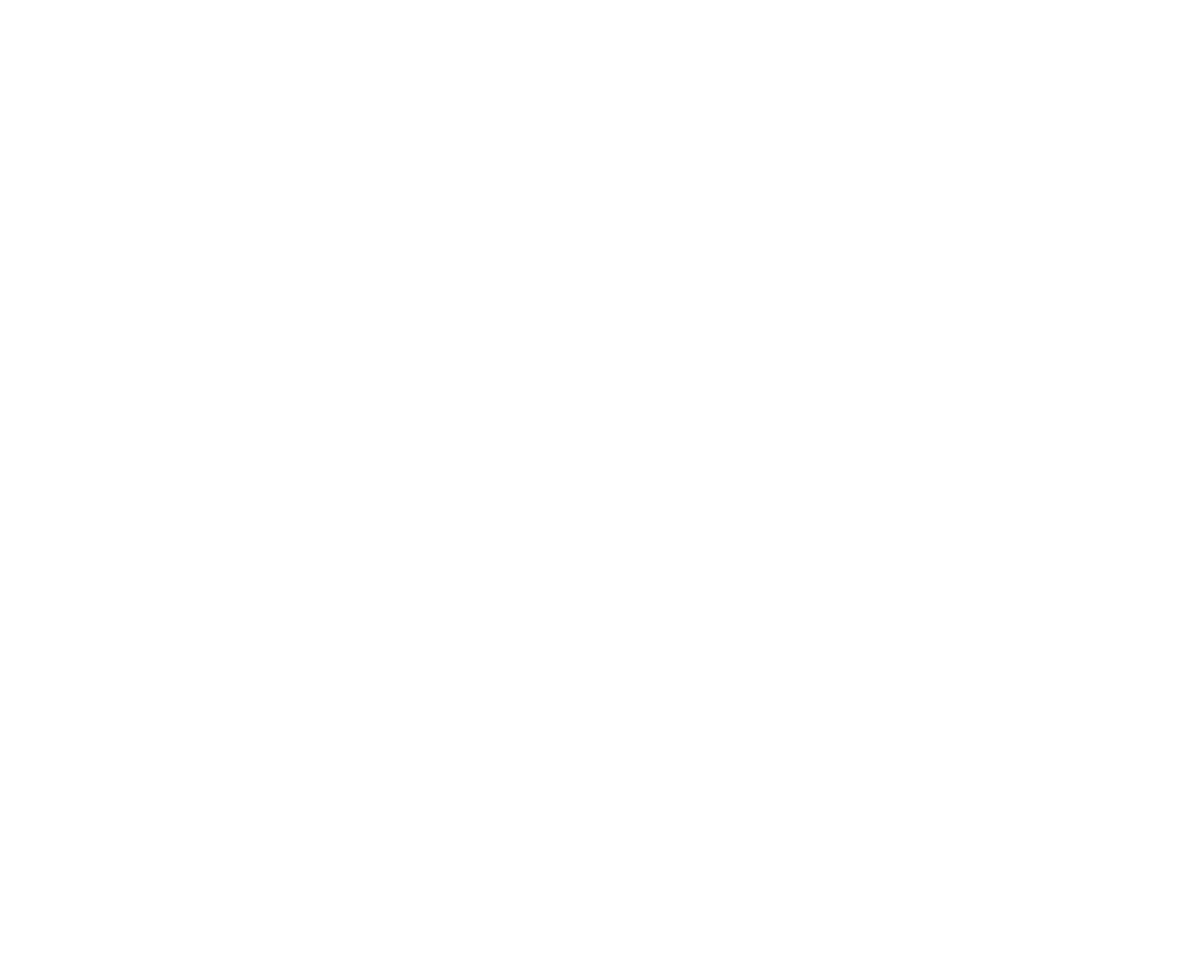
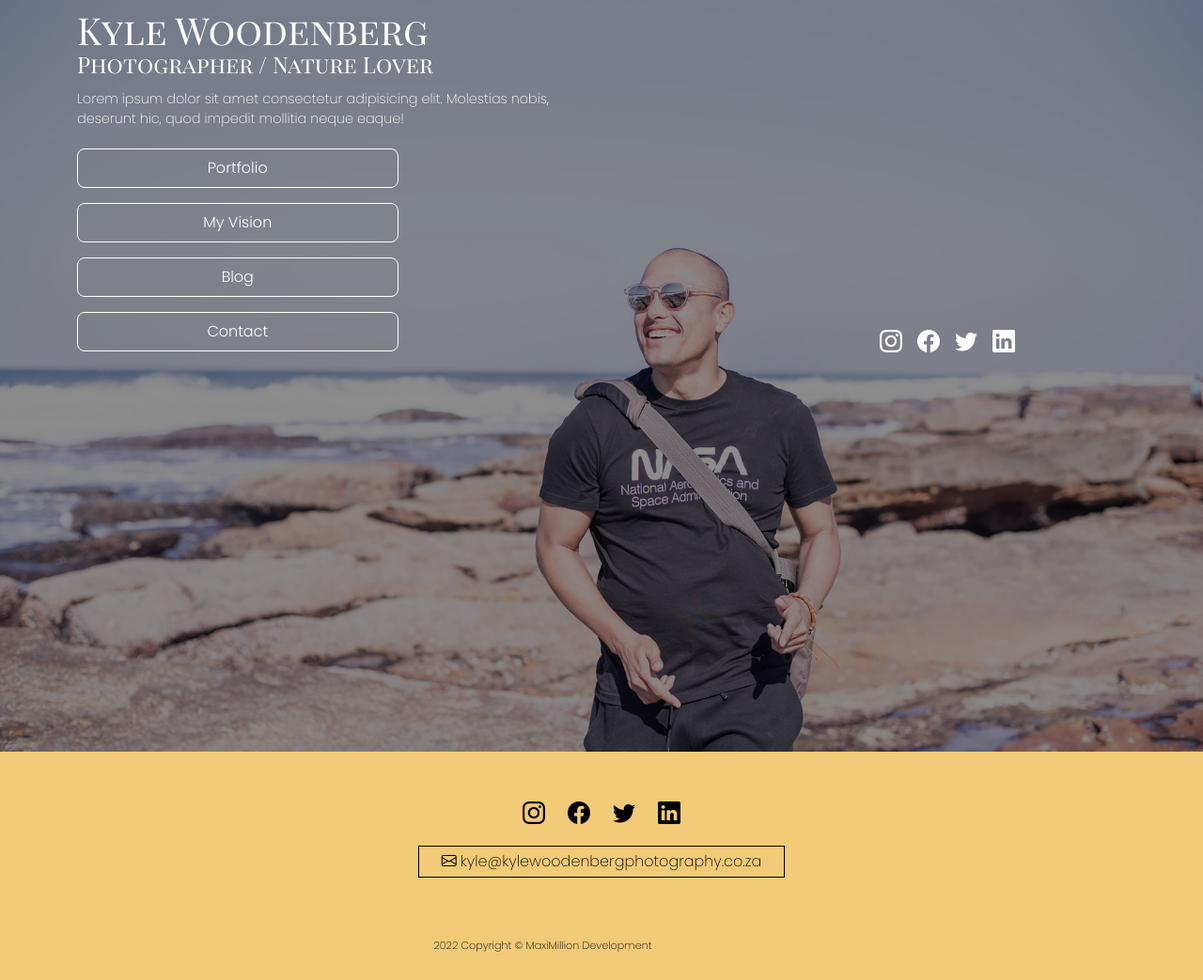
Before and after one commit to GinjiGlitch/photo-site, a plain HTML site: page index.html in a window 1280 px wide. Shown: the whole page at 94% size. Before the commit the page ends 800 px from the top, so only its background shows below. Drawn offline with nearby package versions, Linux system fonts and the light colour scheme.

Commit message:
Markup and styling of homepage

```diff
--- a/css/main.css
+++ b/css/main.css
@@ -0,0 +1,114 @@
+* {
+  font-family: "Poppins", sans-serif;
+  color: #fff;
+}
+
+#landingpage {
+  height: 100vh;
+  background-image: url(../home-imgs/kyle2.jpg);
+  background-repeat: no-repeat;
+  background-size: cover;
+  background-position: center;
+  box-shadow: 1000px 1000px #00000073 inset;
+}
+
+a {
+  color: #000;
+}
+
+h1,
+h2 {
+  font-family: "Playfair Display SC", serif;
+  font-size: 2.5em;
+}
+
+h2 {
+  margin-top: -10px;
+  margin-bottom: 12px;
+  font-size: 1.5em;
+}
+
+p {
+  margin-bottom: 12px;
+  font-weight: 200;
+  font-size: 0.9em;
+  width: 66%;
+}
+
+.home-content a {
+  width: 40%;
+}
+
+.home-content button {
+background-color: rgba(255, 0, 0, 0);
+  border-radius: 8px;
+  border: 1px solid #fff;
+  color: #fff;
+  width: 100%;
+  font-weight: 300;
+  padding: 8px 12px;
+  margin: 8px 0;
+  transition: all ease-in-out 0.2s;
+}
+
+.home-content button:hover {
+  background-color: #f3ca77;
+  border: 1px solid #f3ca77;
+  color: #000;
+}
+
+.socials {
+  font-size: 1.5em;
+}
+
+i {
+  color: #fff;
+  transition: all ease-in-out 0.2s;
+}
+
+i:hover {
+  color: #f3ca77;
+}
+
+#footer-wrapper {
+  background-color: #f3ca77;
+
+}
+
+.footer-socials i {
+  font-size: 1.5em;
+  color: #000;
+  transition: all ease-in-out 0.2s;
+}
+
+.footer-socials i:hover {
+  color: #000;
+  opacity: 0.5;
+}
+
+.email i {
+  color: #000;
+  padding-right: 4px;
+}
+
+
+.email button {
+  color: #000;
+  background: #f3ca77;
+  font-weight: 200;
+  border: 1px solid #000;
+  padding: 4px 24px;
+  transition: all ease-in-out 0.2s;
+}
+
+.email button:hover {
+  color: #000;
+  background-color: #ffdfa0;
+  border: 1px solid #000;
+}
+
+.copyright p {
+  color: #000;
+  font-weight: 200;
+  font-size: 0.7em;
+}
--- a/index.html
+++ b/index.html
@@ -7,16 +7,59 @@
   <meta name="description" content="Kyle Woodenberg, Durban based professional photographer.">
   <meta name="keywords" content="Durban photographer, affordable, photographer, passionate, Durban, KZN">
   <!-- Imported Fonts-->
+  <link rel="preconnect" href="https://fonts.googleapis.com">
+  <link rel="preconnect" href="https://fonts.gstatic.com" crossorigin>
+  <link href="https://fonts.googleapis.com/css2?family=Playfair+Display+SC:wght@400;700&family=Poppins:wght@100;200;300;400;500;600;700&display=swap" rel="stylesheet">
+
   <!--Normalize CSS-->
   <link rel="stylesheet" href="https://cdnjs.cloudflare.com/ajax/libs/normalize/8.0.1/normalize.css">
   <!--Bootstrap-->
   <link href="https://cdn.jsdelivr.net/npm/bootstrap@5.2.0-beta1/dist/css/bootstrap.min.css" rel="stylesheet" integrity="sha384-0evHe/X+R7YkIZDRvuzKMRqM+OrBnVFBL6DOitfPri4tjfHxaWutUpFmBp4vmVor" crossorigin="anonymous">
+  <link rel="stylesheet" href="https://cdn.jsdelivr.net/npm/bootstrap-icons@1.8.3/font/bootstrap-icons.css">
   <!-- CSS Stylesheet-->
   <link rel="stylesheet" href="./css/main.css">
   <title>Kyle Woodenberg Photography | Home</title>
 </head>
 <body>
+  <main id="landingpage">
+    <section class="home-wrapper container py-2 d-flex">
+      <div class="home-content d-flex flex-column justify-content-center">
 
+        <h1>Kyle Woodenberg</h1>
+        <h2>Photographer / Nature Lover</h2>
+        <p>Lorem ipsum dolor sit amet consectetur adipisicing elit. Molestias nobis, deserunt hic, quod impedit mollitia neque eaque!</p>
+
+        <a href="#"><button class="cta-btn">Portfolio</button></a>
+        <a href="#"><button>My Vision</button></a>
+        <a href="#"><button>Blog</button></a>
+        <a href="#"><button>Contact</button></a>
+      </div>
+
+      <div class="socials d-flex justify-content-end align-items-end gap-3 pt-3">
+        <a href="#"><i class="bi bi-instagram"></i></a>
+        <a href="#"><i class="bi bi-facebook"></i></a>
+        <a href="#"><i class="bi bi-twitter"></i></a>
+        <a href="#"><i class="bi bi-linkedin"></i></a>
+      </div>
+    </section>
+  </main>
+
+  <footer id="footer-wrapper" class="d-flex flex-column pt-5 pb-3">
+    <div class="footer-socials container d-flex justify-content-center align-items-start gap-4">
+      <a href="#"><i class="bi bi-instagram"></i></a>
+      <a href="#"><i class="bi bi-facebook"></i></a>
+      <a href="#"><i class="bi bi-twitter"></i></a>
+      <a href="#"><i class="bi bi-linkedin"></i></a>
+    </div>
+
+    <div class="email container d-flex justify-content-center align-items-center py-3">
+      <button><i class="bi bi-envelope"></i>kyle@kylewoodenbergphotography.co.za</button>
+    </div>
+
+    <div class="copyright container pt-5 d-flex justify-content-end align-items-center">
+      <p>2022 Copyright &#169; MaxiMillion Development</p>
+    </div>
+  </footer>
 
 
 
```
